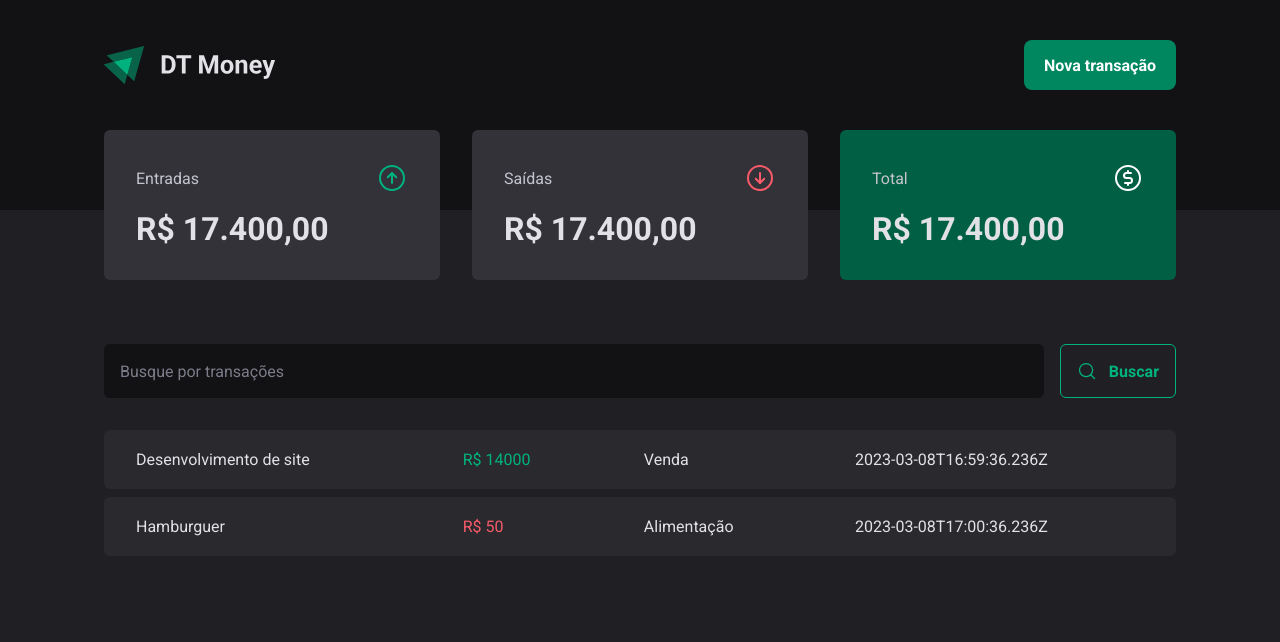
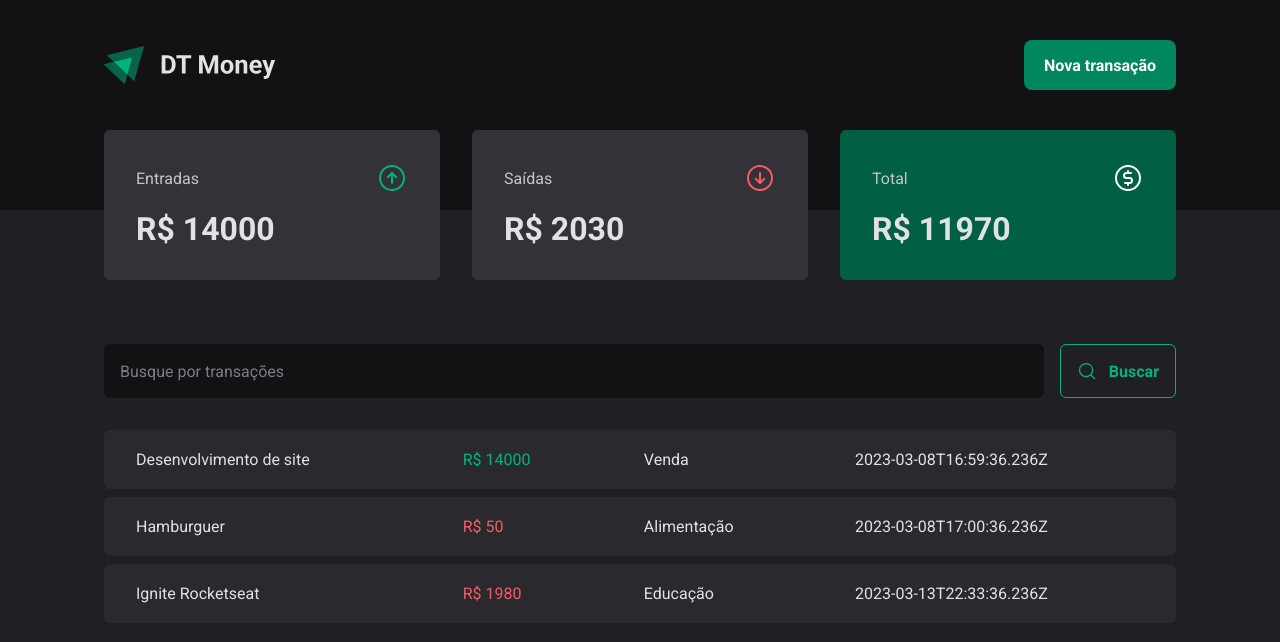
Before and after one commit to germanoricardi/rocketseat-ignite-003-dt-money, a React (Vite) app: page / in a window 1280 px wide. Shown: the top 642 px of the page. Built offline with nearby package versions, Linux system fonts and the light colour scheme; data requests are answered from the project's data file.

Commit message:
Calculando resumo das Transactions com Reduce do javascript;

```diff
--- a/server.json
+++ b/server.json
@@ -15,6 +15,14 @@
       "category": "Alimentação",
       "price": 50,
       "createdAt": "2023-03-08T17:00:36.236Z"
+    },
+    {
+      "id": 3,
+      "description": "Ignite Rocketseat",
+      "type": "outcome",
+      "category": "Educação",
+      "price": 1980,
+      "createdAt": "2023-03-13T22:33:36.236Z"
     }
   ]
 }
--- a/src/components/Summary/index.tsx
+++ b/src/components/Summary/index.tsx
@@ -6,6 +6,24 @@
 export function Summary() {
 
   const { transactions } = useContext(TransactionContext);
+
+  const summary = transactions.reduce(
+    (acc, transaction) => {
+      if(transaction.type == 'income') {
+        acc.income += transaction.price;
+        acc.total += transaction.price;
+      } else {
+        acc.outcome += transaction.price;
+        acc.total -= transaction.price;
+      }
+
+      return acc;
+    }, {
+      income: 0,
+      outcome: 0,
+      total: 0
+    }
+  )
 
   return(
     <SummaryContainer>
@@ -16,7 +34,7 @@
           <ArrowCircleUp size={32} color="#00B37E" />
         </header>
 
-        <strong>R$ 17.400,00</strong>
+        <strong>R$ {summary.income}</strong>
       </SummaryCard>
 
       <SummaryCard>
@@ -25,7 +43,7 @@
           <ArrowCircleDown size={32} color="#F75A68" />
         </header>
 
-        <strong>R$ 17.400,00</strong>
+        <strong>R$ {summary.outcome}</strong>
       </SummaryCard>
 
       <SummaryCard variant={'green'}>
@@ -34,7 +52,7 @@
           <CurrencyCircleDollar size={32} color="#FFFFFF" />
         </header>
 
-        <strong>R$ 17.400,00</strong>
+        <strong>R$ {summary.total}</strong>
       </SummaryCard>
 
     </SummaryContainer>
```
